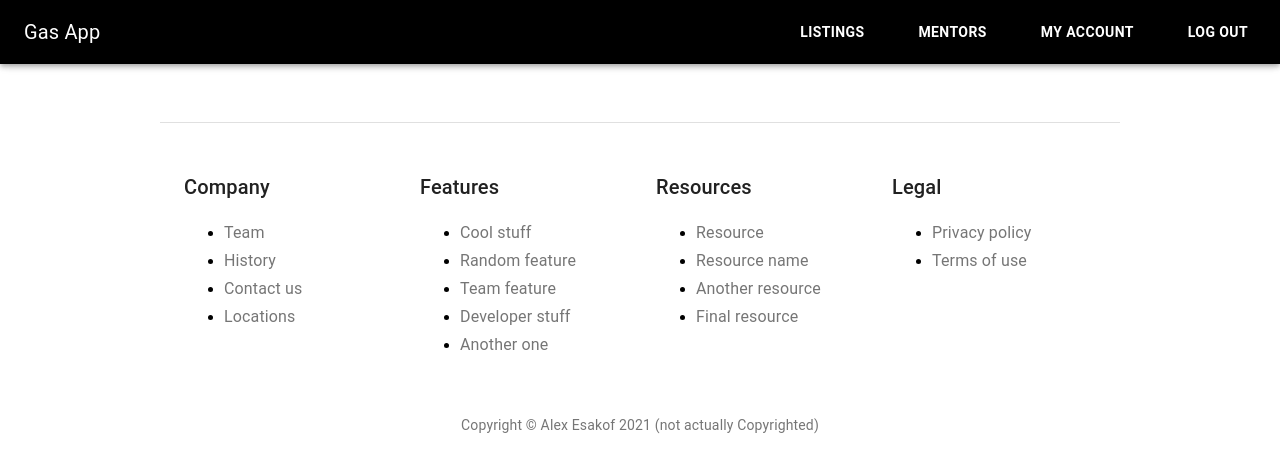
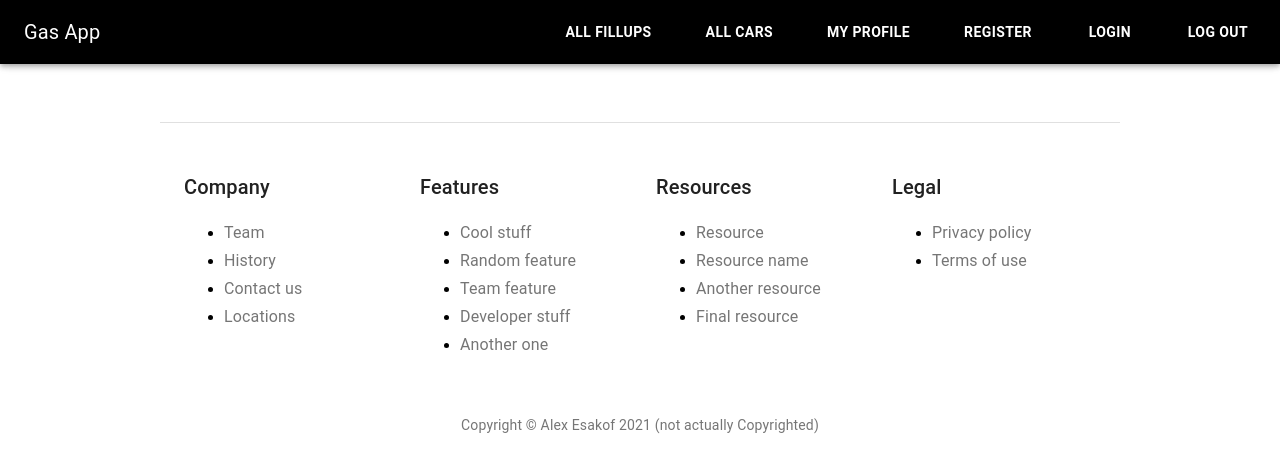
Before and after one commit to aesakof/gas-app-v2, a React (Create React App) app in the folder react-frontend/: page / in a window 1280 px wide. Shown: the top 472 px of the page. Built offline with nearby package versions, Linux system fonts and the light colour scheme.

Commit message:
Added functionality to change header to a menu for smaller screen sizes and moobile

```diff
--- a/react-frontend/src/components/Header.js
+++ b/react-frontend/src/components/Header.js
@@ -1,5 +1,6 @@
-import { AppBar, Toolbar, Typography, makeStyles, Button } from "@material-ui/core";
-import React from "react";
+import { AppBar, Toolbar, Typography, makeStyles, Button, IconButton, Drawer, MenuItem } from "@material-ui/core";
+import MenuIcon from "@material-ui/icons/Menu";
+import React, { useState, useEffect } from "react";
 import { Link as RouterLink } from "react-router-dom";
 
 const useStyles = makeStyles(() => ({
@@ -19,21 +20,32 @@
     toolbar: {
         display: "flex",
         justifyContent: "space-between",
+    },
+    drawerContainer: {
+        padding: "20px 30px",
     }
 }));
 
 const headersData = [
     {
-        label: "Listings",
-        href: "/listings",
+        label: "All Fillups",
+        href: "/fillups",
     },
     {
-        label: "Mentors",
-        href: "/mentors",
+        label: "All Cars",
+        href: "/cars",
     },
     {
-        label: "My Account",
+        label: "My Profile",
         href: "/account",
+    },
+    {
+        label: "Register",
+        href: "/register",
+    },
+    {
+        label: "Login",
+        href: "/login",
     },
     {
         label: "Log Out",
@@ -42,7 +54,29 @@
 ];
 
 export default function Header() {
-    const {header, logo, menuButton, toolbar } = useStyles();
+    const [state, setState] = useState({
+        mobileView: false,
+        drawerOpen: false
+    });
+
+    const { mobileView, drawerOpen } = state;
+
+    const {header, logo, menuButton, toolbar, drawerContainer } = useStyles();
+
+    useEffect(() => {
+        const setResponsiveness = () => {
+            return window.innerWidth < 900
+                ? setState((prevState) => ({...prevState, mobileView: true}))
+                : setState((prevState) => ({...prevState, mobileView: false}));
+        };
+
+        setResponsiveness();
+        window.addEventListener("resize", () => setResponsiveness());
+
+        return () => {
+            window.removeEventListener("resize", () => setResponsiveness());
+        }
+    }, []);
 
     const displayDesktop = () => {
         return (
@@ -52,6 +86,37 @@
             </Toolbar>
         );
     };
+
+    const displayMobile = () => {
+        const handleDrawerOpen = () => setState((prevState) => ({ ...prevState, drawerOpen: true }));
+        const handleDrawerClose = () => setState((prevState) => ({ ...prevState, drawerOpen: false }));
+
+        return (
+            <Toolbar>
+                <IconButton
+                    {... {
+                        edge: "start",
+                        color: "inherit",
+                        "aria-label": "menu",
+                        "aria-haspopup": "true",
+                        onClick: handleDrawerOpen,
+                    }}
+                >
+                    <MenuIcon />
+                </IconButton>
+                <Drawer
+                    {... {
+                        anchor: "left",
+                        open: drawerOpen,
+                        onClose: handleDrawerClose,
+                    }}
+                >
+                    <div className={drawerContainer}>{getDrawerChoices()}</div>
+                </Drawer>
+                <div>{gasAppLogo}</div>
+            </Toolbar>
+        )
+    }
 
     const gasAppLogo = (
         <Typography variant="h6" component="h1" className={logo}>
@@ -77,9 +142,29 @@
         });
     };
 
+    const getDrawerChoices = () => {
+        return headersData.map(({ label, href }) => {
+            return (
+                <MenuItem
+                    {... {
+                        component: RouterLink,
+                        to: href,
+                        color: "inherit",
+                        style: { textDecoration: "none" },
+                        key: label,
+                    }}
+                >
+                    {label}
+                </MenuItem>
+            );
+        });
+    };
+
     return (
         <header>
-            <AppBar className={header}>{displayDesktop()}</AppBar>
+            <AppBar className={header}>
+                {mobileView ? displayMobile() : displayDesktop()}
+            </AppBar>
         </header>
     );
 }
```
